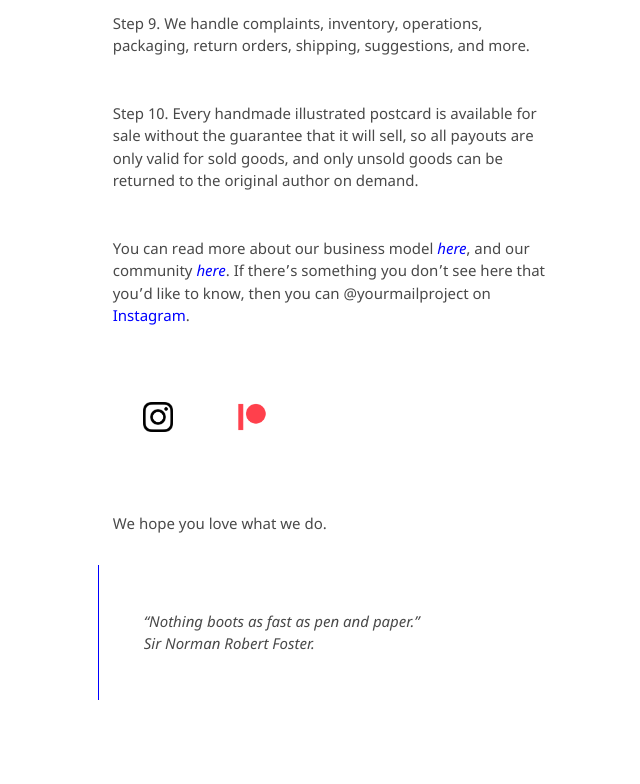
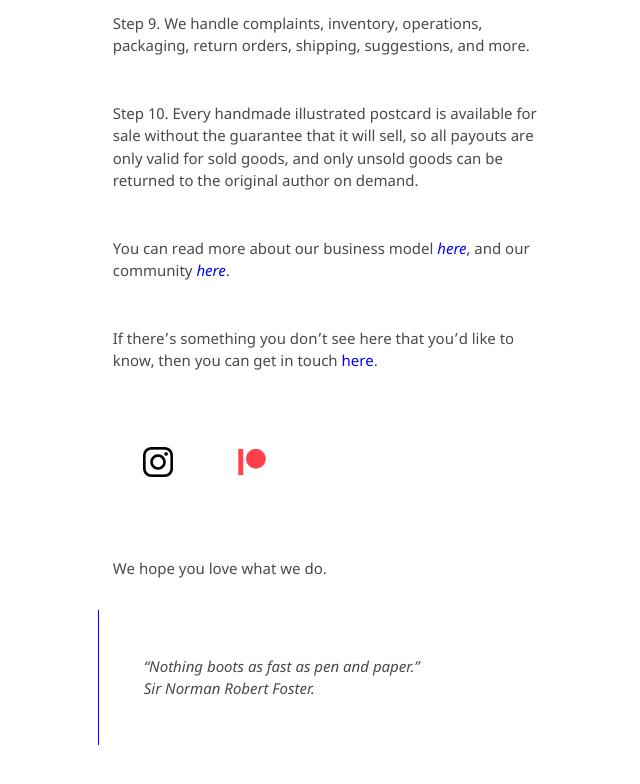
Before and after one commit to kvshvlin/yourmailproject, a Jekyll site: the page built from index.md, in a window 1280 px wide and 900 px high, scrolled down 1406 px. Shown: the top 784 px of the window, without its empty margins (499-1139 px from the left). Built offline with Jekyll 4.4.1, drawn with Linux system fonts in a browser that asks for light colours; our own code applies the rules of GitHub Pages for plain Markdown files.

Commit message:
Update index.md

```diff
--- a/index.md
+++ b/index.md
@@ -24,7 +24,9 @@ Step 9. We handle complaints, inventory, operations, packaging, return orders, s
 
 Step 10. Every handmade illustrated postcard is available for sale without the guarantee that it will sell, so all payouts are only valid for sold goods, and only unsold goods can be returned to the original author on demand.
 
-You can read more about our business model [_here_](https://kushalsamant.github.io/yourmailproject/ourbusinessmodel.html), and our community [_here_](https://kushalsamant.github.io/yourmailproject/ourcommunity.html). If there’s something you don’t see here that you’d like to know, then you can @yourmailproject on <a href="https://www.instagram.com/yourmailproject" target="_blank">Instagram</a>.
+You can read more about our business model [_here_](https://kushalsamant.github.io/yourmailproject/ourbusinessmodel.html), and our community [_here_](https://kushalsamant.github.io/yourmailproject/ourcommunity.html).
+
+If there’s something you don’t see here that you’d like to know, then you can get in touch <a href="https://kushalsamant.github.io/getintouch.html">here</a>.
 
 <a href="https://www.instagram.com/yourmailproject" target="_blank"><img src="/assets/img/logoinstagram.png" alt="Instagram" style="width:30px"></a>
 <a href="https://www.patreon.com/yourmailproject?fan_landing=true" target="_blank"><img src="/assets/img/logopatreon.png" alt="Patreon" style="width:30px"></a>
```
